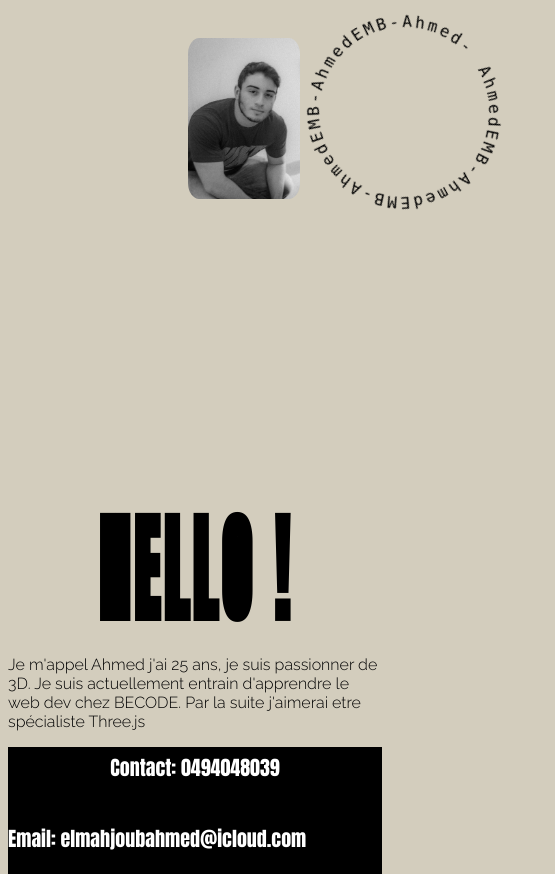
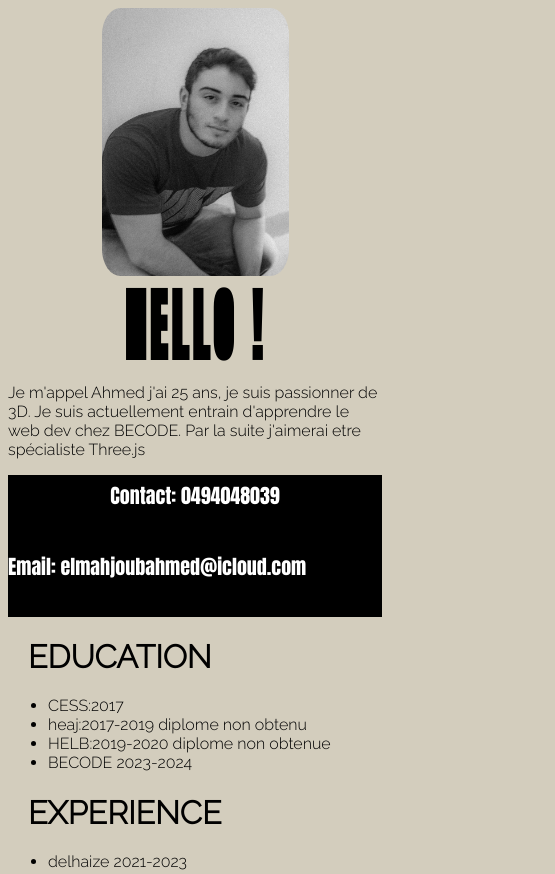
Before and after one commit to Ahmedemm/cv, a plain HTML site: page index.html in a window 390 px wide. Shown: the top 874 px of the page, 555 px wide, since content can reach past the window. Drawn offline with Linux system fonts and the light colour scheme.

Commit message:
responsive

```diff
--- a/style/style.css
+++ b/style/style.css
@@ -32,13 +32,8 @@ body {
   width: 200px;
   height: 200px;
   border-radius: 50%;
-  display: relative;
-  justify-content: center;
-  justify-items: center;
-  right: 250px;
-  bottom: 200px;
-  left: 310px;
-
+  margin-top: -30%;
+  margin-left: 60%;
 }
 img {
   z-index: 1;
@@ -109,10 +104,9 @@ header > h1 {
   position: relative;
   left: 20px;
 }
-.colone-5 ul{
+.colone-5 ul {
   font-family: "Raleway", sans-serif;
   text-wrap: nowrap;
-
 }
 .colone-6 h1 {
   text-align: left;
@@ -120,19 +114,40 @@ header > h1 {
   position: relative;
   left: 20px;
 }
-.colone-6{
+.colone-6 {
   font-family: "Raleway", sans-serif;
 }
+
 @media screen and (max-width: 768px) {
   .container {
     grid-template-columns: 1fr;
     grid-template-rows: auto;
   }
-  header {
+
+  .circle {
+    width: 150px;
+    height: 150px;
+    right: auto;
+    bottom: auto;
+    left: auto;
+    margin: 0 auto;
     display: none;
   }
-  .column-2 {
-    width: 100%;
+
+  img {
+    width: 50%;
+    margin: 0 auto;
+    display: block;
+    margin: auto;
+  }
+
+  header > h1 {
+    margin-top: 0;
+    display: none;
+  }
+
+  .column-2 > h1 {
+    font-size: 40px;
     margin-top: 20px;
   }
 }
```
Also changed, not shown: index.html (+8 -6 lines).
